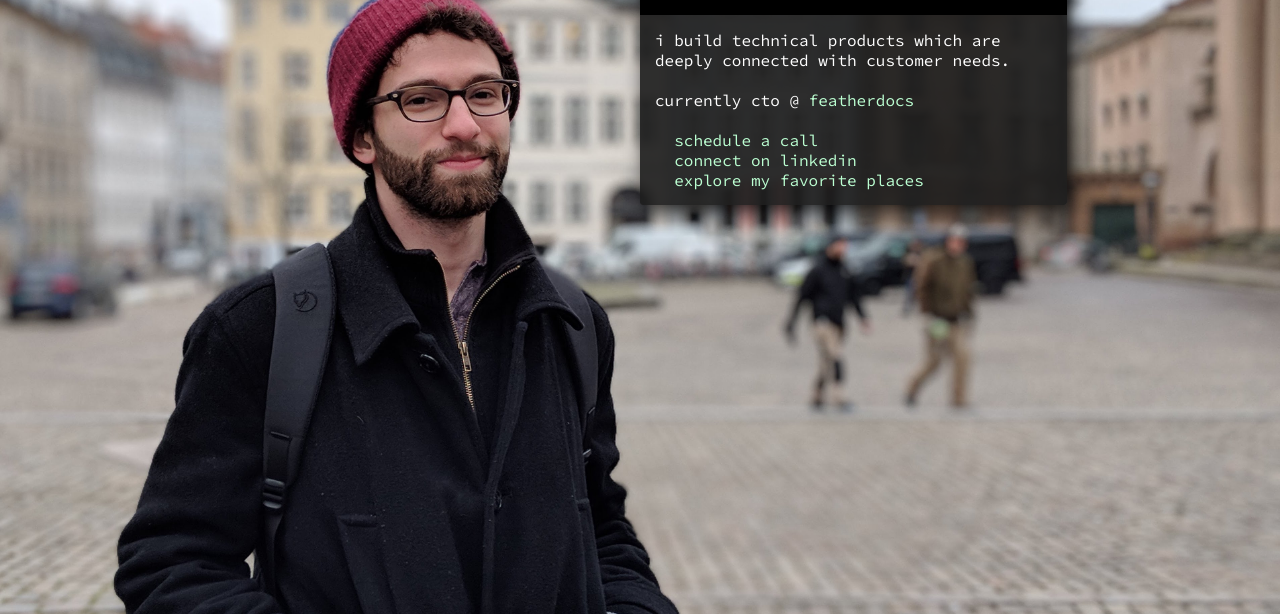
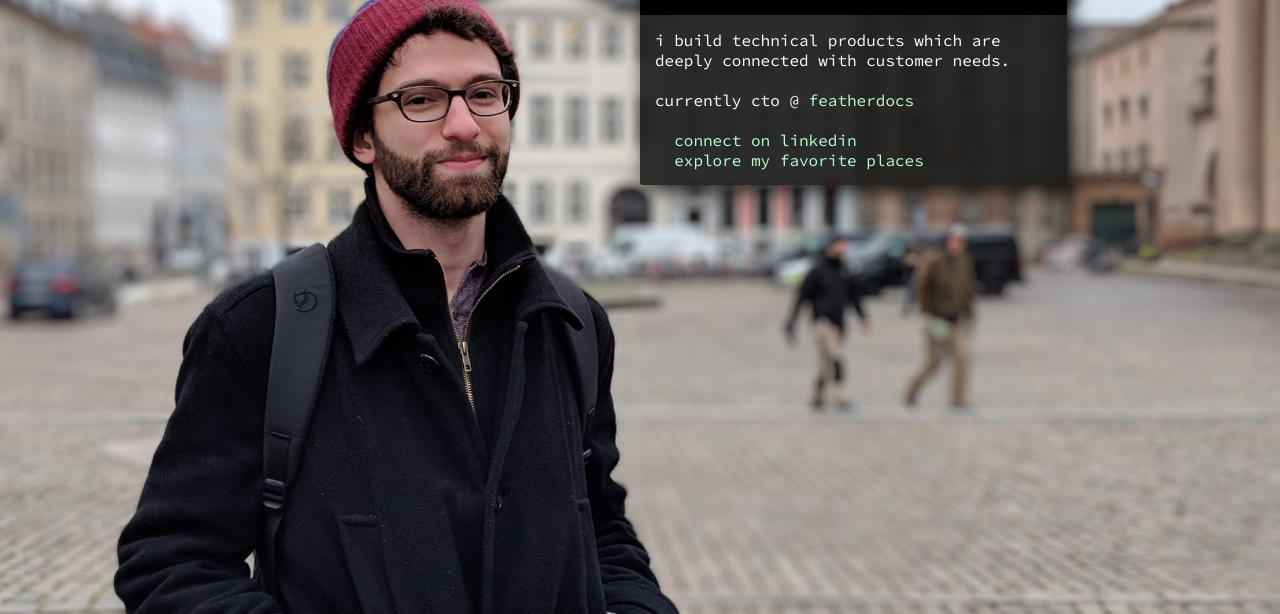
Before and after one commit to grutt/gaberuttnercom, a plain HTML site: page index.html in a window 1280 px wide. Shown: the part 186-800 px from the top of the page. Drawn offline with Linux system fonts and the light colour scheme.

Commit message:
Update index.html

```diff
--- a/index.html
+++ b/index.html
@@ -115,7 +115,6 @@
         are deeply connected with customer needs.<br /><br />
         currently cto @ <a href="https://www.featherdocs.com/">featherdocs</a><br /><br />
 
-        <a href="https://calendly.com/gruttner"><b>&gt;</b> schedule a call</a><br />
         <a href="https://www.linkedin.com/in/gruttner/"><b>&gt;</b> connect on linkedin</a><br />
         <a href="https://goo.gl/maps/F425kQR8pw82"><b>&gt;</b> explore my favorite places</a>
       </div>
```
